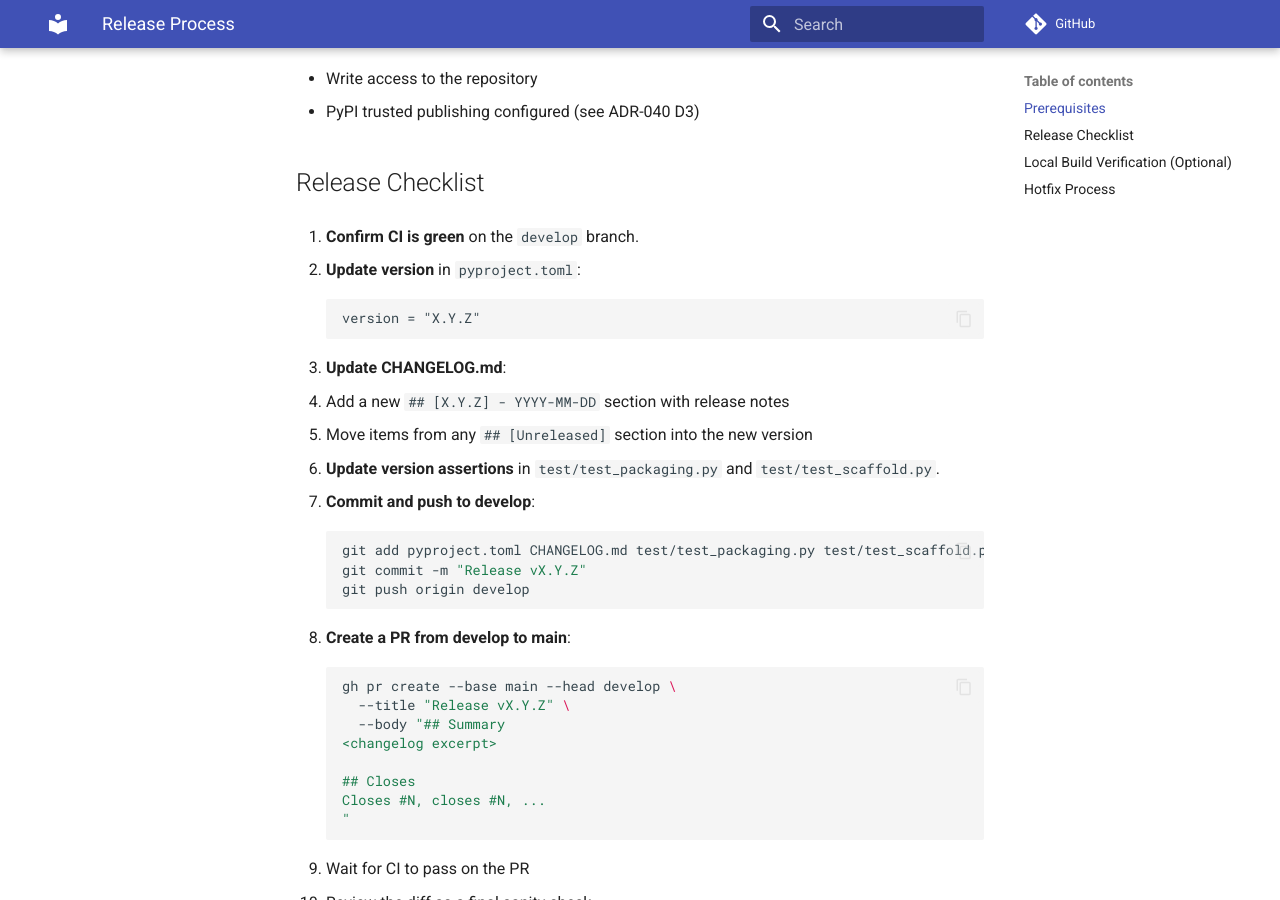
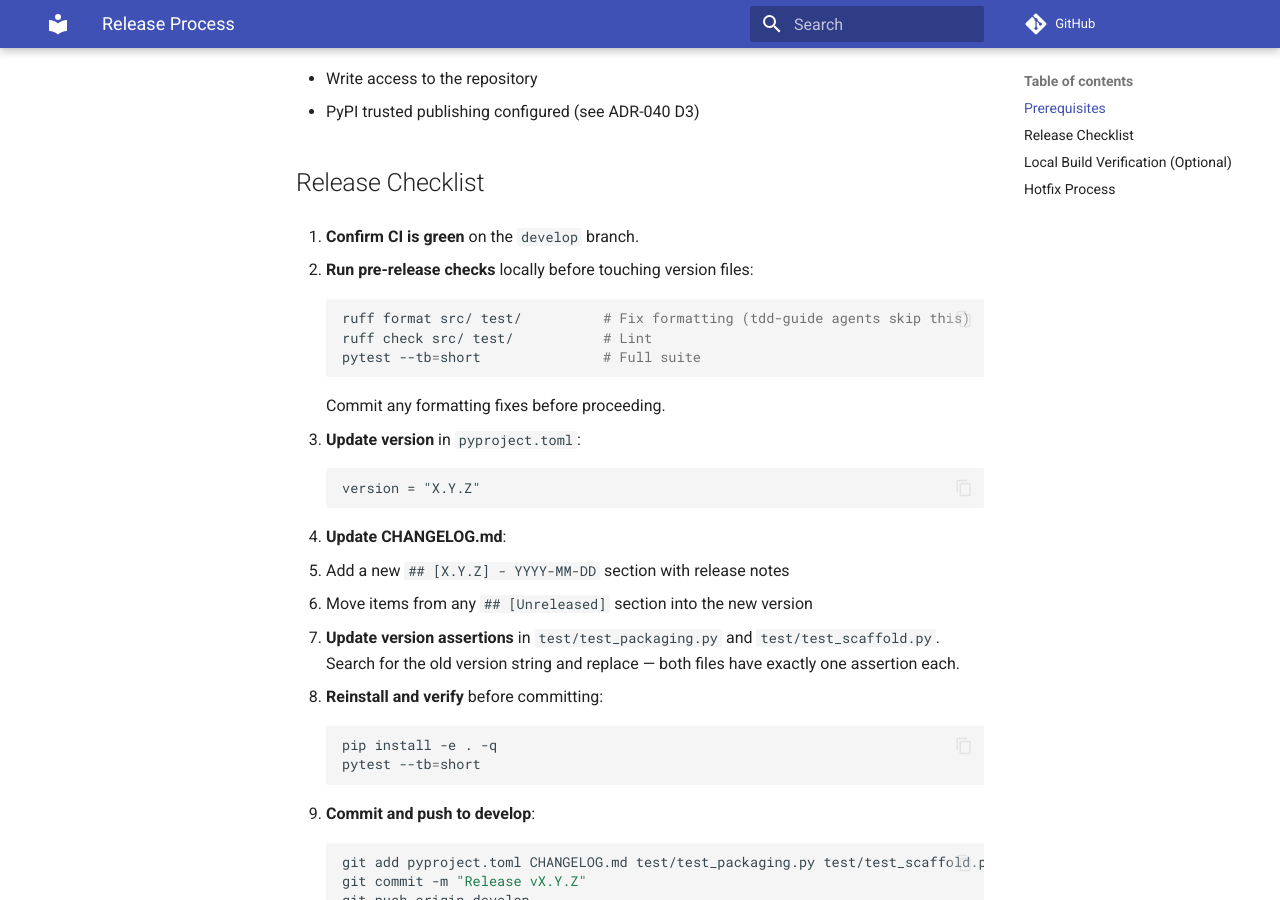
Before and after one commit to korpodevs/etcion, an MkDocs documentation site: the page built from docs/releasing.md, in a window 1280 px wide and 900 px high, scrolled down 213 px. Built offline with MkDocs 1.6.1 and Material for MkDocs 9.7.7, drawn with Linux system fonts in a browser that asks for light colours; comment, search, counter and statistics services are not loaded.

Commit message:
Update release process with pre-release format check
Added step 2 (ruff format + lint + pytest before version bump) and
step 6 (reinstall + verify after version bump). Addresses recurring
CI format failures caused by tdd-guide agents skipping ruff format.

Co-Authored-By: Claude Opus 4.6 (1M context) <noreply@anthropic.com>

````diff
--- a/docs/releasing.md
+++ b/docs/releasing.md
@@ -9,25 +9,40 @@
 
 1. **Confirm CI is green** on the `develop` branch.
 
-2. **Update version** in `pyproject.toml`:
+2. **Run pre-release checks** locally before touching version files:
+   ```bash
+   ruff format src/ test/          # Fix formatting (tdd-guide agents skip this)
+   ruff check src/ test/           # Lint
+   pytest --tb=short               # Full suite
+   ```
+   Commit any formatting fixes before proceeding.
+
+3. **Update version** in `pyproject.toml`:
    ```
    version = "X.Y.Z"
    ```
 
-3. **Update CHANGELOG.md**:
+4. **Update CHANGELOG.md**:
    - Add a new `## [X.Y.Z] - YYYY-MM-DD` section with release notes
    - Move items from any `## [Unreleased]` section into the new version
 
-4. **Update version assertions** in `test/test_packaging.py` and `test/test_scaffold.py`.
+5. **Update version assertions** in `test/test_packaging.py` and `test/test_scaffold.py`.
+   Search for the old version string and replace — both files have exactly one assertion each.
 
-5. **Commit and push to develop**:
+6. **Reinstall and verify** before committing:
+   ```bash
+   pip install -e . -q
+   pytest --tb=short
+   ```
+
+7. **Commit and push to develop**:
    ```bash
    git add pyproject.toml CHANGELOG.md test/test_packaging.py test/test_scaffold.py
    git commit -m "Release vX.Y.Z"
    git push origin develop
    ```
 
-6. **Create a PR from develop to main**:
+8. **Create a PR from develop to main**:
    ```bash
    gh pr create --base main --head develop \
      --title "Release vX.Y.Z" \
````
Also changed, not shown: other parts of docs/releasing.md (+5 -5 lines).
